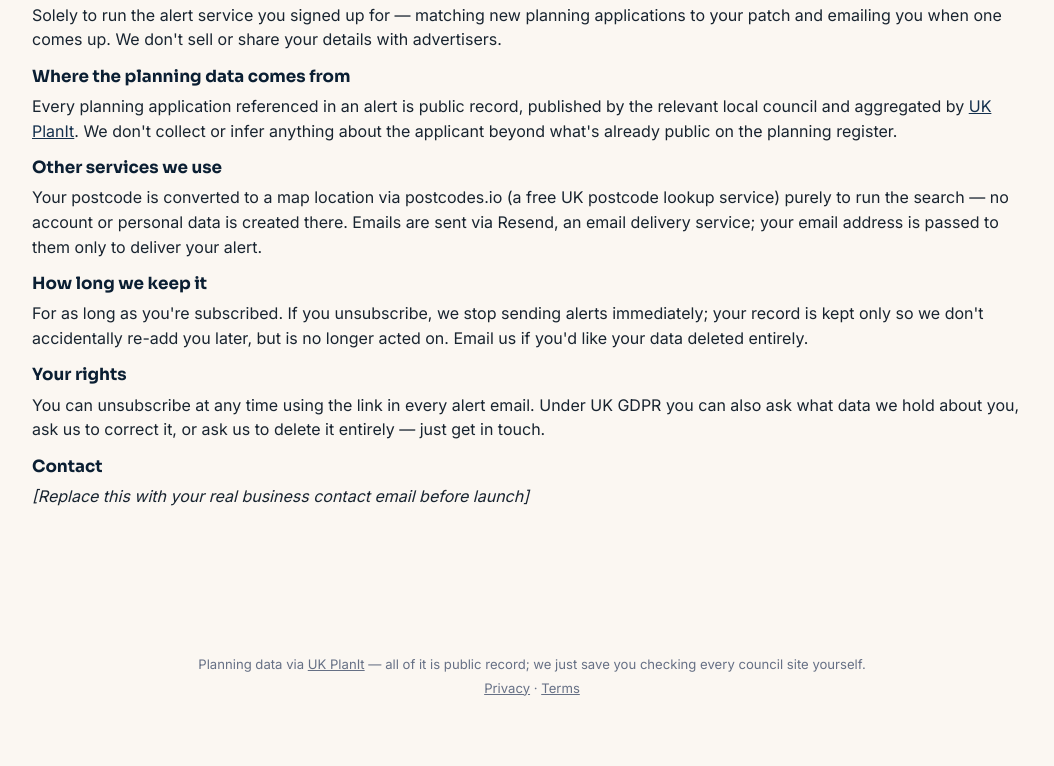
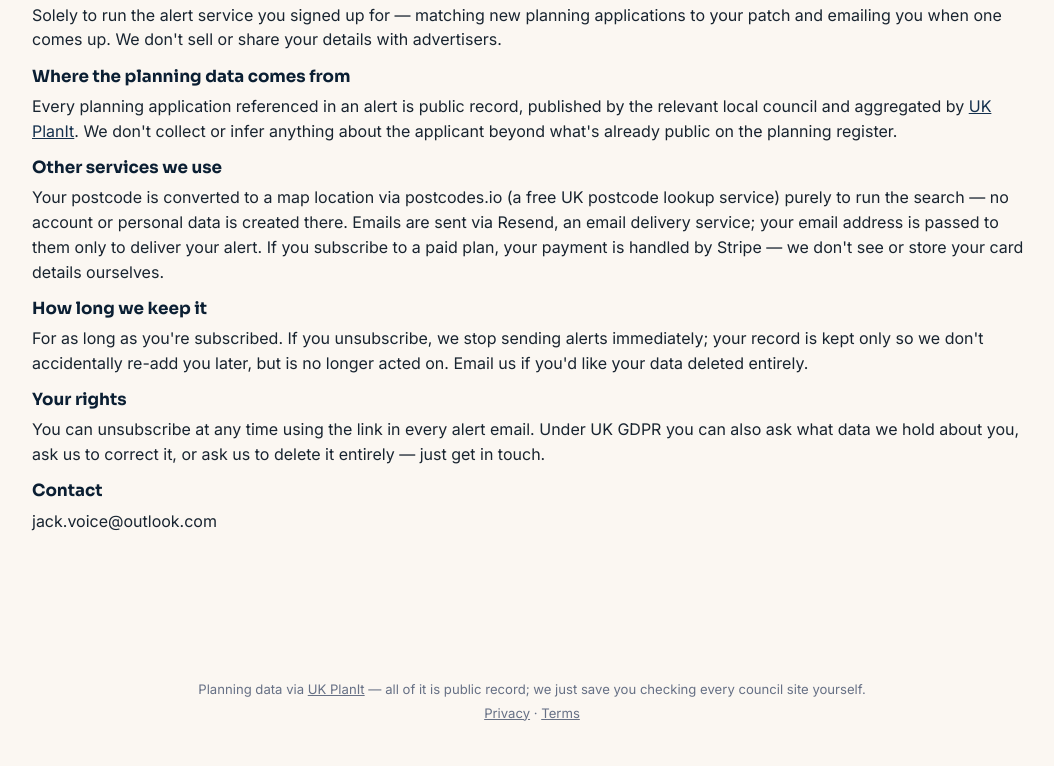
Before and after one commit to jackhvoice/patchalert, a Flask app: page /privacy in a window 1280 px wide. Shown: the part 447-1213 px from the top of the page, without its empty margins (108-1162 px from the left). Before the commit the page ends 1143 px from the top, so only its background shows below. Run offline with Flask 3, Linux system fonts and the light colour scheme; some libraries are stand-ins or nearby versions.

Commit message:
Update privacy.html

```diff
--- a/templates/privacy.html
+++ b/templates/privacy.html
@@ -28,7 +28,8 @@
   <p>Your postcode is converted to a map location via postcodes.io (a free UK postcode lookup
      service) purely to run the search — no account or personal data is created there. Emails are
      sent via Resend, an email delivery service; your email address is passed to them only to
-     deliver your alert.</p>
+     deliver your alert. If you subscribe to a paid plan, your payment is handled by Stripe — we
+     don't see or store your card details ourselves.</p>
 
   <h3>How long we keep it</h3>
   <p>For as long as you're subscribed. If you unsubscribe, we stop sending alerts immediately;
@@ -41,6 +42,6 @@
      just get in touch.</p>
 
   <h3>Contact</h3>
-  <p><em>[Replace this with your real business contact email before launch]</em></p>
+  <p>jack.voice@outlook.com</p>
 </section>
 {% endblock %}
```
